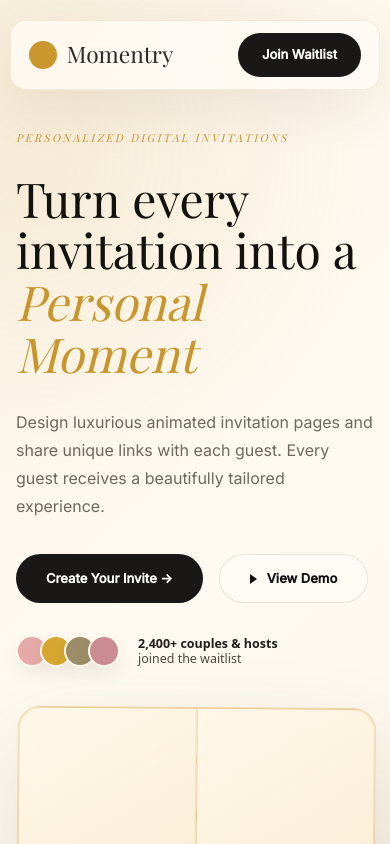
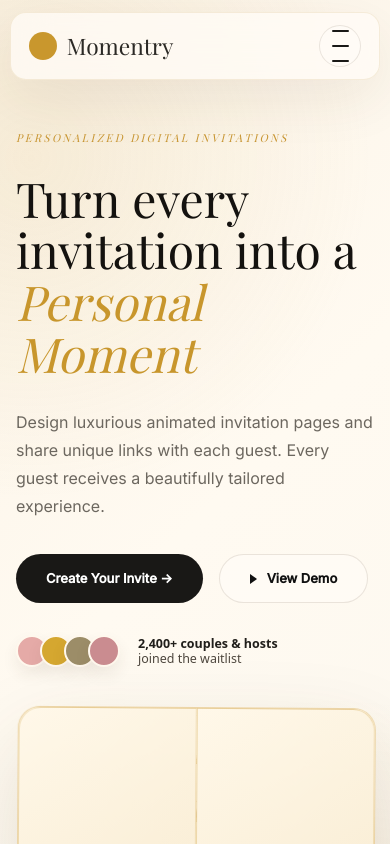
Before and after one commit to JS-2k/momentry-client, an Angular app: page / in a window 390 px wide. Shown: the top 844 px of the page. Built offline with nearby package versions, Linux system fonts and the light colour scheme.

Commit message:
Add mobile landing navigation

```diff
--- a/src/app/Pages/landing/landing.css
+++ b/src/app/Pages/landing/landing.css
@@ -102,6 +102,47 @@ p, a, button, li {
   font-weight: 700;
   cursor: pointer;
   transition: 0.3s;
+}
+
+.mobile-menu-toggle {
+  display: none;
+  width: 42px;
+  height: 42px;
+  place-items: center;
+  gap: 4px;
+  padding: 0;
+  border: 1px solid rgba(80, 62, 34, 0.12);
+  border-radius: 999px;
+  background: rgba(255, 252, 247, 0.76);
+  color: #191816;
+  cursor: pointer;
+}
+
+.mobile-menu-toggle span {
+  display: block;
+  width: 17px;
+  height: 2px;
+  border-radius: 999px;
+  background: currentColor;
+  transition:
+    transform 0.22s ease,
+    opacity 0.22s ease;
+}
+
+.mobile-menu-toggle.is-open span:first-child {
+  transform: translateY(6px) rotate(45deg);
+}
+
+.mobile-menu-toggle.is-open span:nth-child(2) {
+  opacity: 0;
+}
+
+.mobile-menu-toggle.is-open span:last-child {
+  transform: translateY(-6px) rotate(-45deg);
+}
+
+.mobile-menu {
+  display: none;
 }
 
 .hero-section {
@@ -547,13 +588,79 @@ p, a, button, li {
     padding: 124px 16px 58px;
   }
 
+  .navbar {
+    top: 12px;
+  }
+
+  .navbar:has(.mobile-menu.is-open) .nav-container {
+    border-radius: 16px 16px 0 0;
+  }
+
   .nav-container {
     width: 95%;
     padding: 12px 18px;
   }
 
-  .nav-links {
+  .nav-links,
+  .nav-actions {
     display: none;
+  }
+
+  .mobile-menu-toggle {
+    display: grid;
+  }
+
+  .mobile-menu {
+    position: absolute;
+    top: 66px;
+    left: 50%;
+    width: 95%;
+    display: grid;
+    gap: 4px;
+    padding: 10px;
+    border: 1px solid rgba(183, 139, 51, 0.14);
+    border-top: 0;
+    border-radius: 0 0 16px 16px;
+    background: rgba(255, 252, 246, 0.96);
+    box-shadow: 0 22px 44px rgba(71, 54, 31, 0.12);
+    backdrop-filter: blur(18px);
+    opacity: 0;
+    pointer-events: none;
+    transform: translate(-50%, -10px);
+    transition:
+      opacity 0.22s ease,
+      transform 0.22s ease;
+  }
+
+  .mobile-menu.is-open {
+    opacity: 1;
+    pointer-events: auto;
+    transform: translate(-50%, 0);
+  }
+
+  .mobile-menu a,
+  .mobile-menu button {
+    min-height: 42px;
+    display: flex;
+    align-items: center;
+    justify-content: space-between;
+    padding: 10px 14px;
+    border: 0;
+    border-radius: 12px;
+    background: transparent;
+    color: #39342e;
+    font-size: 0.88rem;
+    font-weight: 800;
+    text-align: left;
+    text-decoration: none;
+  }
+
+  .mobile-menu button {
+    justify-content: center;
+    margin-top: 4px;
+    background: #191816;
+    color: #fff8ed;
+    cursor: pointer;
   }
 
   .hero-copy h1 {
--- a/src/app/Pages/landing/landing.html
+++ b/src/app/Pages/landing/landing.html
@@ -22,6 +22,33 @@
       </button>
     </div>
 
+    <button
+      type="button"
+      class="mobile-menu-toggle"
+      [class.is-open]="mobileMenuOpen()"
+      [attr.aria-expanded]="mobileMenuOpen()"
+      aria-controls="mobile-menu"
+      aria-label="Toggle navigation menu"
+      (click)="toggleMobileMenu()"
+    >
+      <span></span>
+      <span></span>
+      <span></span>
+    </button>
+
+  </div>
+
+  <div
+    id="mobile-menu"
+    class="mobile-menu"
+    [class.is-open]="mobileMenuOpen()"
+    aria-label="Mobile navigation"
+  >
+    <a href="#features" (click)="closeMobileMenu()">Features</a>
+    <a href="/templates" (click)="closeMobileMenu()">Templates</a>
+    <a href="#pricing" (click)="closeMobileMenu()">Pricing</a>
+    <a href="#waitlist" (click)="closeMobileMenu()">Waitlist</a>
+    <button type="button" (click)="closeMobileMenu()">Join Waitlist</button>
   </div>
 </nav>
 
--- a/src/app/Pages/landing/landing.ts
+++ b/src/app/Pages/landing/landing.ts
@@ -17,6 +17,7 @@ export class Landing implements OnInit, OnDestroy {
   private isDeletingName = false;
   typedGuestName = signal('');
   invitationOpen = signal(false);
+  mobileMenuOpen = signal(false);
   readonly templateCategories = [
     {
       category: 'Wedding',
@@ -158,6 +159,14 @@ export class Landing implements OnInit, OnDestroy {
     }
   }
 
+  toggleMobileMenu() {
+    this.mobileMenuOpen.update((isOpen) => !isOpen);
+  }
+
+  closeMobileMenu() {
+    this.mobileMenuOpen.set(false);
+  }
+
   private playConfettiBurst() {
     void import('canvas-confetti').then(({ default: confetti }) => {
       const origin = this.getInvitationConfettiOrigin();
```
